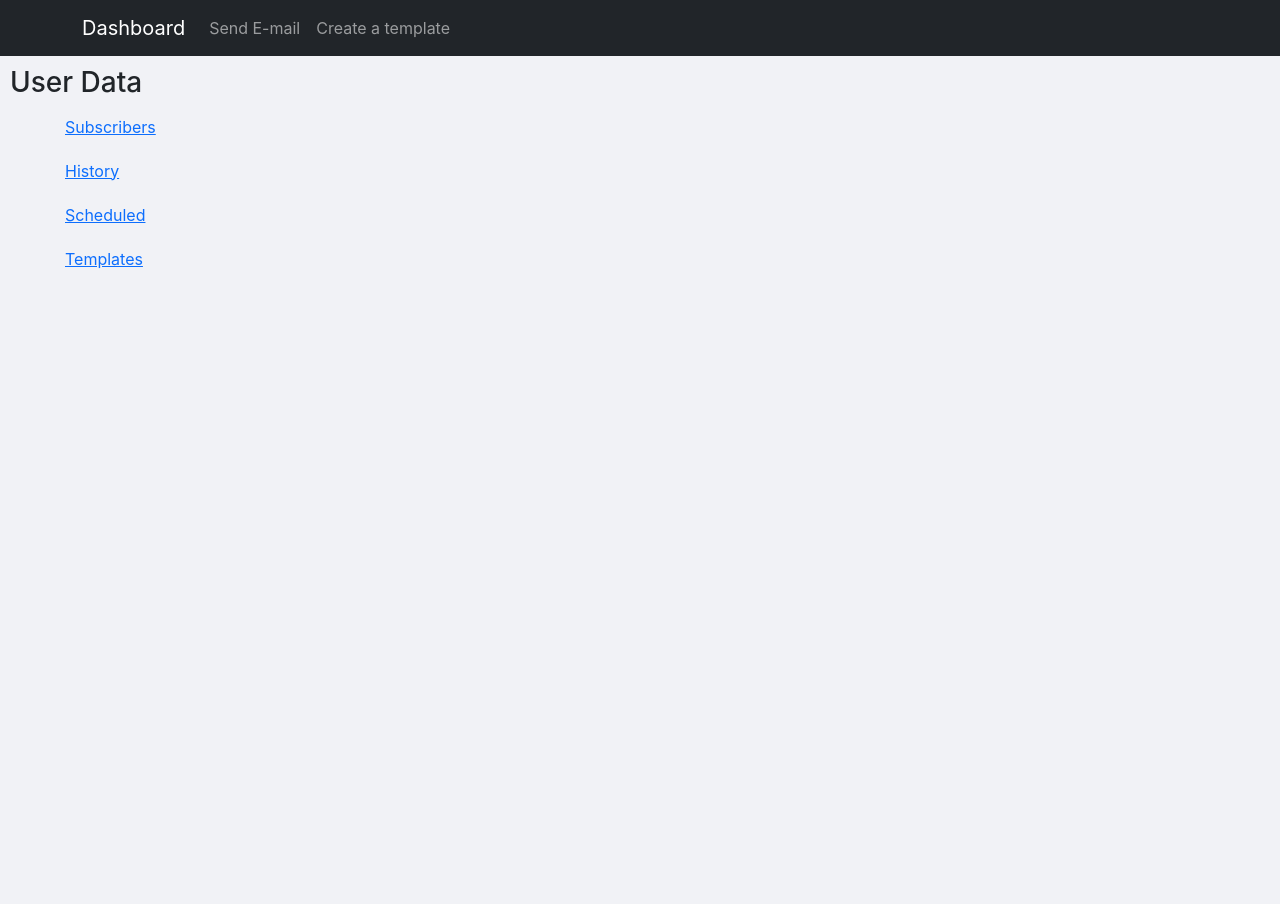
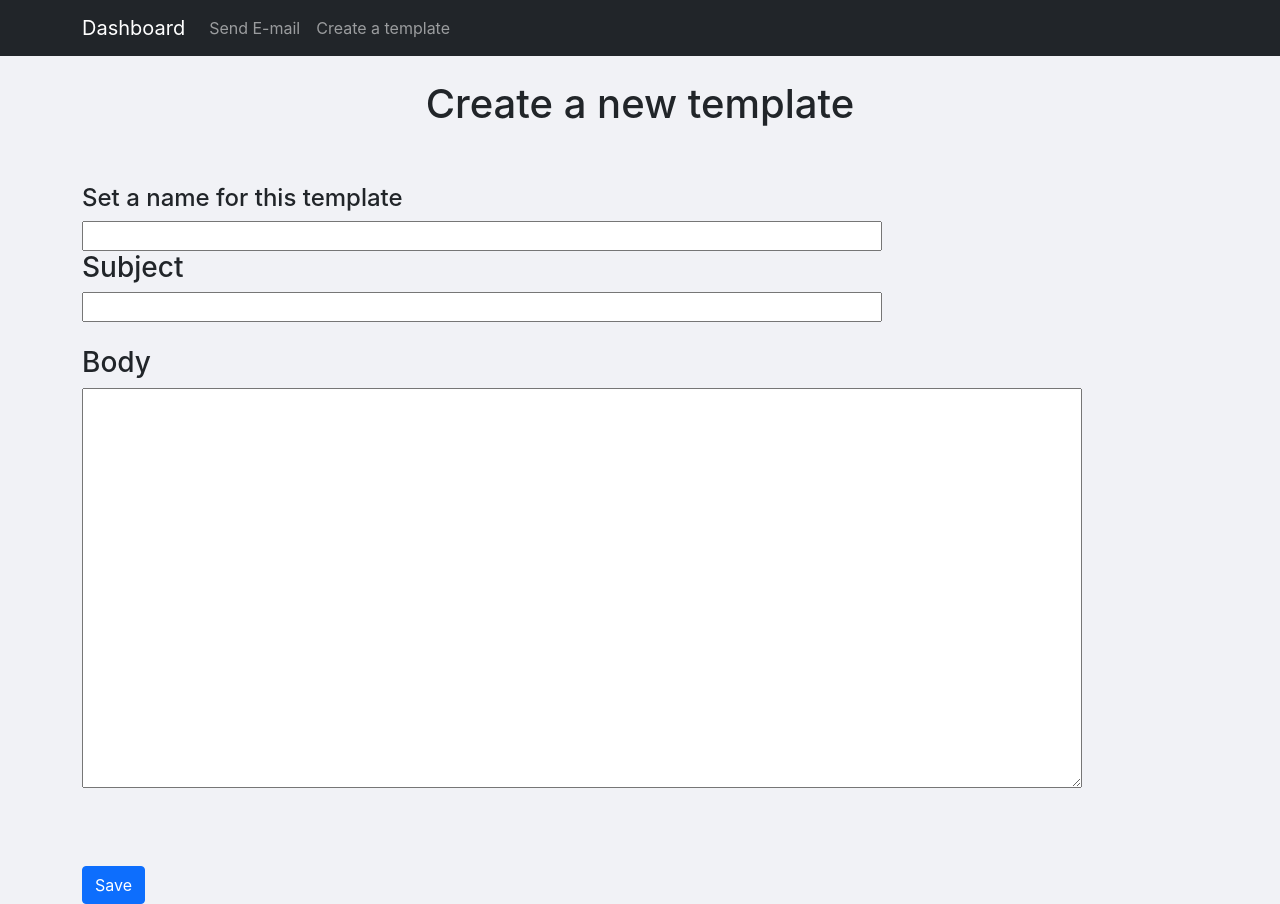
Before and after one commit to Mukul2000/Email-Service, a React (Create React App) app in the folder client/: page /dashboard/create_template in a window 1280 px wide. Before the commit the page ends 800 px from the top, so only its background shows below. Built offline with nearby package versions, Linux system fonts and the light colour scheme; the HTML template or start-up script is replaced by a standard one.

Commit message:
Create template functionality

```diff
--- a/client/src/App.jsx
+++ b/client/src/App.jsx
@@ -6,6 +6,7 @@ import Lost from './Components/Lost'
 import Dashboard from './Components/Dashboard/Dashboard';
 import TableDetail from './Components/TableDetail/TableDetail';
 import SendEmail from './Components/SendEmail/SendEmail';
+import CreateTemplate from './Components/CreateTemplate/CreateTemplate';
 
 function App() {
 
@@ -24,6 +25,7 @@ function App() {
     <BrowserRouter>
       <Switch>
         <Route path='/user_tables/:table_name' onEnter={requireAuth} component={TableDetail}/>
+        <Route path='/dashboard/create_template' onEnter = {requireAuth} component={CreateTemplate}/>
         <Route path='/dashboard/send_email' onEnter={requireAuth} component={SendEmail}/>
         <Route path='/dashboard' onEnter={requireAuth} component={Dashboard} />
         <Route path='/login' exact component={LoginPage}></Route>
--- /dev/null
+++ b/client/src/Components/CreateTemplate/CreateTemplate.css
@@ -0,0 +1,13 @@
+.input-area {
+    align-items: center;
+    padding: 2px;
+}
+
+input {
+    width: 800px;
+}
+
+textarea {
+    width: 1000px;
+    height: 400px;
+}
--- /dev/null
+++ b/client/src/Components/CreateTemplate/CreateTemplate.jsx
@@ -0,0 +1,72 @@
+import axios from "axios";
+import React, { useState } from "react";
+import { Button } from "react-bootstrap";
+import NavigationBar from '../NavigationBar/NavigationBar'
+import { getAuthHeader } from "../utils/authutils";
+
+function CreateTemplate(props) {
+    const [name, setName] = useState("");
+    const [subject, setSubject] = useState("");
+    const [body, setBody] = useState("");
+    const [status, setStatus] = useState("");
+
+    function onSubmit() {
+        axios.post('http://localhost:8000/api/user_templates', {
+            name: name,
+            subject: subject,
+            body: body
+        }, {
+            headers: getAuthHeader()
+        }).then((res) => {
+            console.log(res.data.message)
+            setStatus("Template saved successfully");
+        }).catch(e => {
+            console.log(e)
+            setStatus("There was a problem saving your template");
+          });
+    }
+
+    return (
+        <div>
+            <NavigationBar />
+            <br />
+            <div className="container">
+                <h1 className="text-center">Create a new template</h1>
+                <br />
+                <br />
+                <div id='input-area'>
+                    <h4> Set a name for this template </h4>
+                    <input
+                        type='text'
+                        value={name}
+                        onChange={(e) => setName(e.target.value)}
+                    />
+                    <h3>Subject</h3>
+                    <input
+                        type='text'
+                        value={subject}
+                        onChange={(e) => setSubject(e.target.value)}
+                    />
+                    <br />
+                    <br />
+
+                    <h3>Body</h3>
+                    <textarea
+                        type='text'
+                        value={body}
+                        onChange={(e) => setBody(e.target.value)}
+                    />
+                    <br/>
+                    {status}
+                    <br/>
+                </div>
+                <br />
+                <br />
+                <Button onClick={onSubmit}> Save </Button>
+                <br />
+            </div>
+        </div>
+    );
+}
+
+export default CreateTemplate;
--- a/client/src/Components/NavigationBar/NavigationBar.jsx
+++ b/client/src/Components/NavigationBar/NavigationBar.jsx
@@ -6,12 +6,12 @@ function NavigationBar() {
     return (
         <Navbar bg="dark" variant="dark" expand="lg">
             <Container>
-                <Navbar.Brand href="#home">Dashboard</Navbar.Brand>
+                <Navbar.Brand href="/dashboard">Dashboard</Navbar.Brand>
                 <Navbar.Toggle aria-controls="basic-navbar-nav" />
                 <Navbar.Collapse id="basic-navbar-nav">
                     <Nav className="me-auto">
                         <Nav.Link href='/dashboard/send_email'>Send E-mail</Nav.Link>
-                        <Nav.Link href="#link">Create a template</Nav.Link>
+                        <Nav.Link href="/dashboard/create_template">Create a template</Nav.Link>
                     </Nav>
                 </Navbar.Collapse>
             </Container>
```
